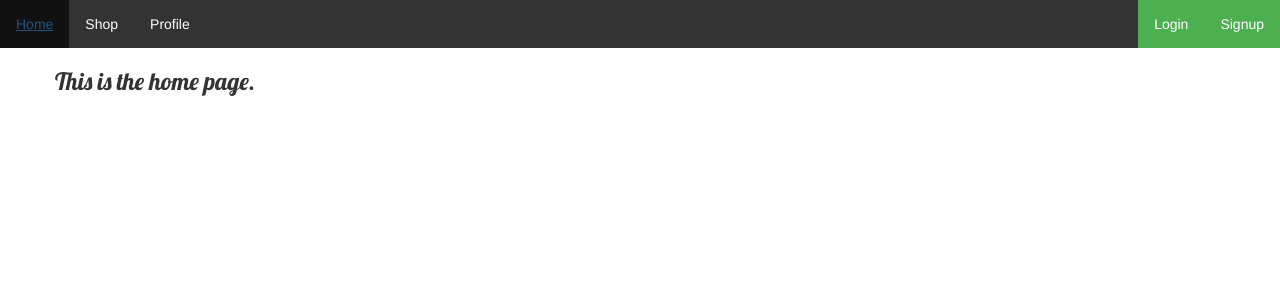
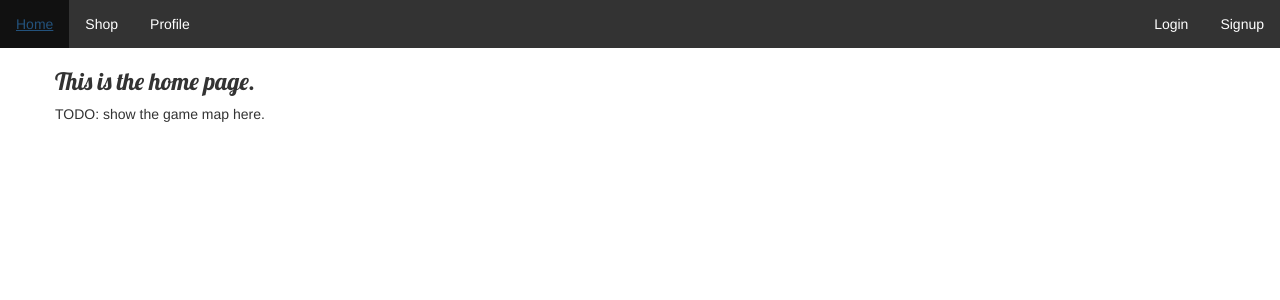
Before and after one commit to Silcrow/shopgame, a Django app: page / in a window 1280 px wide. Shown: the top 300 px of the page. Run offline with Django 3.2, Linux system fonts and the light colour scheme; some libraries are stand-ins or nearby versions.

Commit message:
polish
+ header tags
+ href template tags

```diff
--- a/accounts/templates/accounts/base.html
+++ b/accounts/templates/accounts/base.html
@@ -10,11 +10,11 @@
     <body>
         <header>
             <ul>
-                <li><a href="/">Home</a></li>
-                <li><a href="/shop/">Shop</a></li>
+                <li><a href="{% url 'index' %}">Home</a></li>
+                <li><a href="{% url 'shop' %}">Shop</a></li>
                 <li><a href="/">Profile</a></li>
-                <li style="float:right"><a class="active" href="/">Signup</a></li>
-                <li style="float:right"><a class="active" href="/">Login</a></li>
+                <li style="float:right"><a href="/">Signup</a></li>
+                <li style="float:right"><a href="/">Login</a></li>
             </ul>
         </header>
         <main class="content container">
--- a/accounts/templates/accounts/index.html
+++ b/accounts/templates/accounts/index.html
@@ -2,4 +2,5 @@
 
 {% block content %}
 <h3>This is the home page.</h3>
+<p>TODO: show the game map here.</p>
 {% endblock %}
--- a/mysite/urls.py
+++ b/mysite/urls.py
@@ -1,6 +1,5 @@
 from django.contrib import admin
 from django.urls import path, include
-import shop
 
 urlpatterns = [
     path('admin/', admin.site.urls),
--- a/shop/templates/shop/shop.html
+++ b/shop/templates/shop/shop.html
@@ -1,6 +1,7 @@
 {% extends 'accounts/base.html' %}
 
 {% block content %}
+<h3>This is the shop page.</h3>
     {% for item in items %}
         <h3><a href="">{{ item.name }}</a></h3>
         <p>{{ item.description|linebreaksbr }}</p>
```
